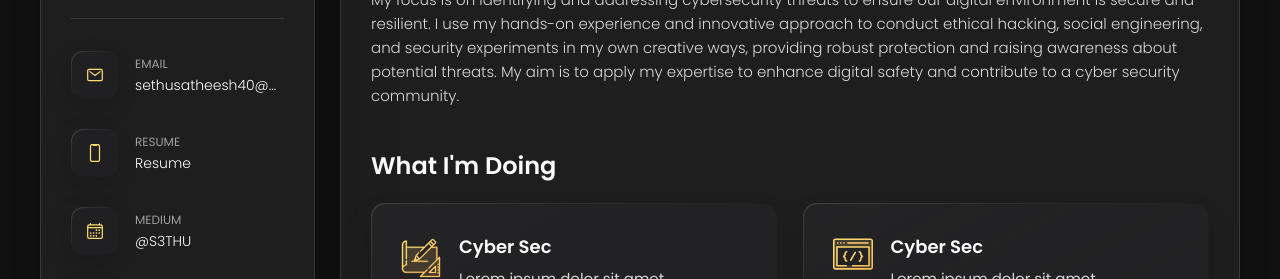
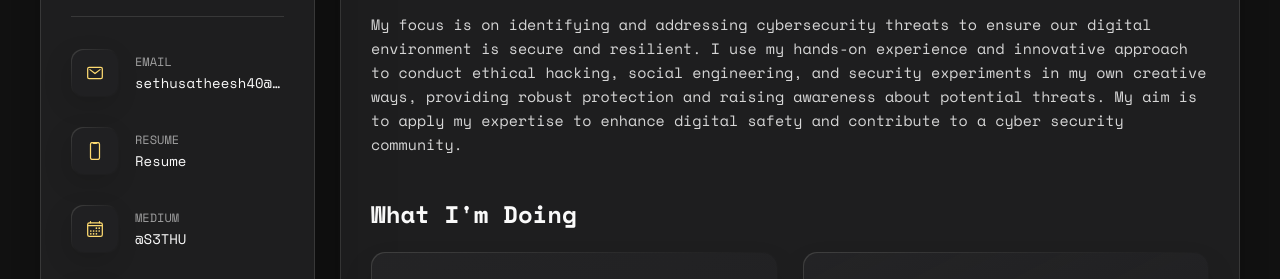
Before and after one commit to WH1T3-E4GL3/sethu-satheesh, a plain HTML site: page index.html in a window 1280 px wide. Shown: the part 389-668 px from the top of the page. Drawn offline with nearby package versions, Linux system fonts and the light colour scheme.

Commit message:
Added mono space font

```diff
--- a/assets/css/style.css
+++ b/assets/css/style.css
@@ -1,3 +1,5 @@
+@import url('https://fonts.googleapis.com/css2?family=Montserrat:ital,wght@0,100..900;1,100..900&family=Space+Mono:ital,wght@0,400;0,700;1,400;1,700&display=swap');
+
 :root {
 
   --bg-gradient-onyx: linear-gradient(
@@ -46,7 +48,7 @@
   --bittersweet-shimmer: hsl(0, 43%, 51%);
 
 
-  --ff-poppins: 'Poppins', sans-serif;
+  --ff-poppins: 'Space Mono', sans-serif;
 
   /* font-size */
   --fs-1: 24px;
```
